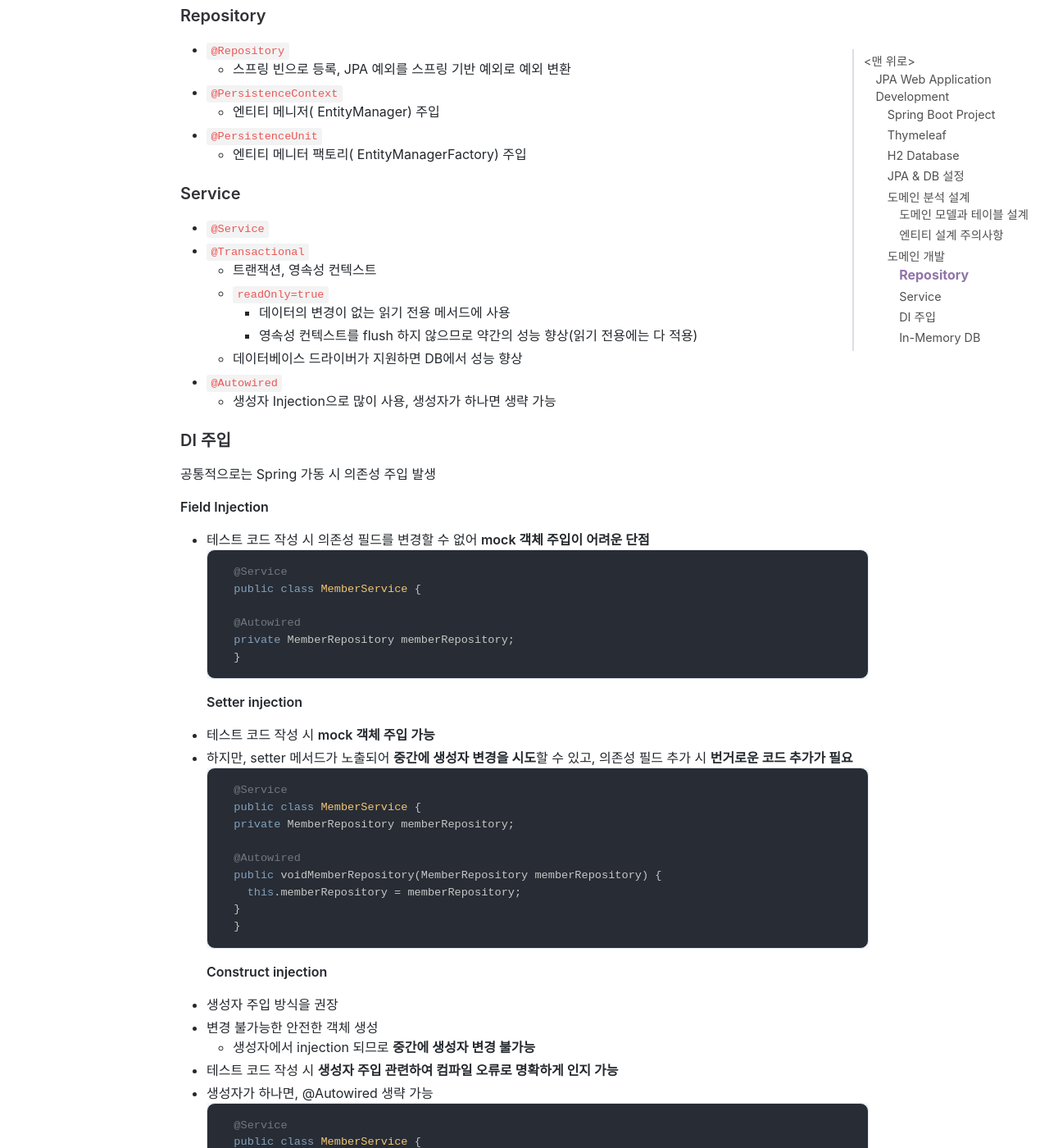
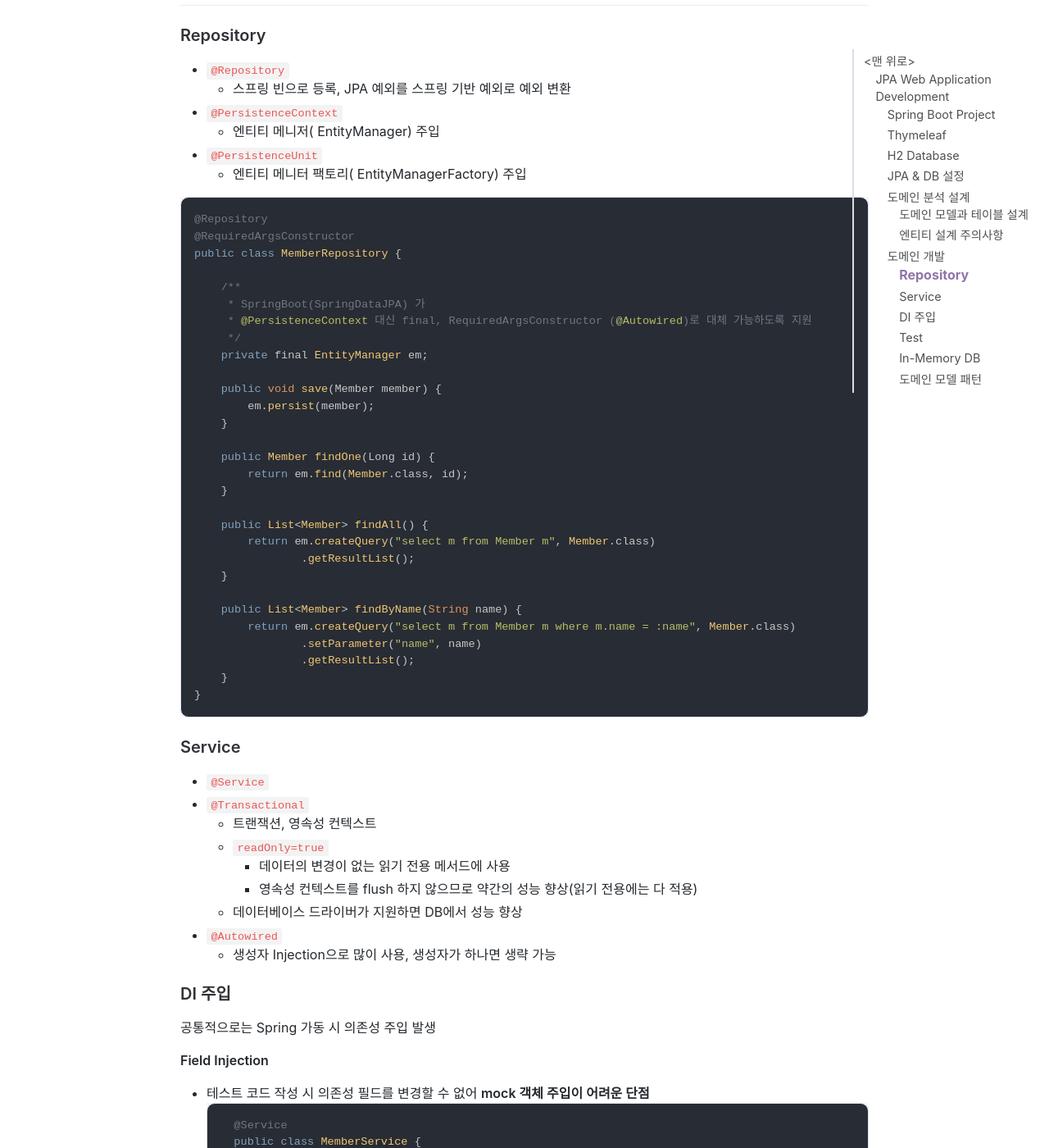
Before and after one commit to jihunparkme/jihunparkme.github.io, a Jekyll site: the page built from _posts/2022-04-16-JPA-Web-Application.md, in a window 1280 px wide and 1400 px high, scrolled down 5391 px. Shown: the whole window at 82% size. Built offline with Jekyll 4.4.1, drawn with Linux system fonts in a browser that asks for light colours; nearby versions of some CDN libraries; comment, search, counter and statistics services are not loaded; some of the changed text lies outside the part shown.

Commit message:
add: 도메인 모델 패턴

````diff
--- a/_posts/2022-04-16-JPA-Web-Application.md
+++ b/_posts/2022-04-16-JPA-Web-Application.md
@@ -125,7 +125,7 @@
   - 회원이 주문을 참조하지 않고, 주문이 회원을 참조하는 것으로 충분하다.
 - 외래키가 있는 곳을 연관관계의 주인으로 정하자.
 
-`**엔티티 클래스 개발**`
+**`엔티티 클래스 개발`**
 
 - 이론적으로 엔티티 클래스 설계 시 **Getter/Setter를 모두 제공하지 않고, 꼭 필요할 경우 별도의 메서드를 제공**하는 것이 이상적이다.
   - 실무에서는 엔티티 데이터를 조회할 일이 많으므로, Getter 정도는 열어두는 것이 편리
@@ -224,6 +224,38 @@
 - `@PersistenceUnit`
   - 엔티티 메니터 팩토리( EntityManagerFactory) 주입
 
+```java
+@Repository
+@RequiredArgsConstructor
+public class MemberRepository {
+
+    /**
+     * SpringBoot(SpringDataJPA) 가
+     * @PersistenceContext 대신 final, RequiredArgsConstructor (@Autowired)로 대체 가능하도록 지원
+     */
+    private final EntityManager em;
+
+    public void save(Member member) {
+        em.persist(member);
+    }
+
+    public Member findOne(Long id) {
+        return em.find(Member.class, id);
+    }
+
+    public List<Member> findAll() {
+        return em.createQuery("select m from Member m", Member.class)
+                .getResultList();
+    }
+
+    public List<Member> findByName(String name) {
+        return em.createQuery("select m from Member m where m.name = :name", Member.class)
+                .setParameter("name", name)
+                .getResultList();
+    }
+}
+```
+
 ### Service
 
 - `@Service`
@@ -302,7 +334,7 @@
 
   > <https://data-make.tistory.com/657>
 
-  ### Test
+### Test
 
 - `@RunWith(SpringRunner.class)`
   - 스프링과 테스트 통합
@@ -327,3 +359,18 @@
   - **datasource, JPA 관련된 별도의 추가 설정을 하지 않아도 가능 (자동으로 인메모리 모드 전환)**
 
 > [H2 Database Engine Cheat Sheet](https://www.h2database.com/html/cheatSheet.html)
+
+### 도메인 모델 패턴
+
+**도메인 모델 패턴**
+
+- 엔티티가 비즈니스 로직을 가지고 객체 지향의 특성을 적극 활용하는 패턴
+- 서비스 계층은 단순히 엔티티에 필요한 요청을 위임하는 역할
+- JPA, ORM...
+- [Domain Model](http://martinfowler.com/eaaCatalog/domainModel.html)
+
+**트랜잭션 스크립트 패턴**
+
+- 엔티티에 비즈니스 로직이 거의 없고 서비스 계층에서 대부분의 비즈니스 로직을 처리하는 패턴
+- Mybatis
+- [Transaction Script](http://martinfowler.com/eaaCatalog/transactionScript.html)
````
Also changed, not shown: other parts of _posts/2022-04-16-JPA-Web-Application.md (+1 -1 lines).
